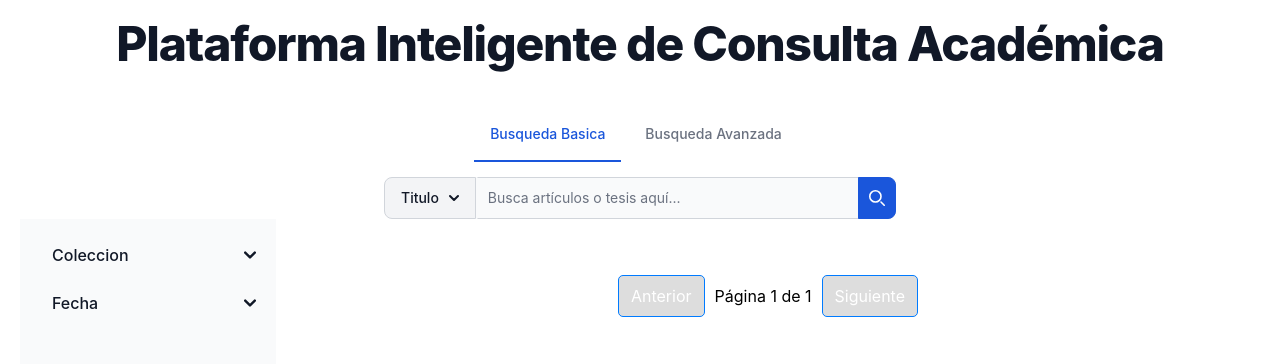
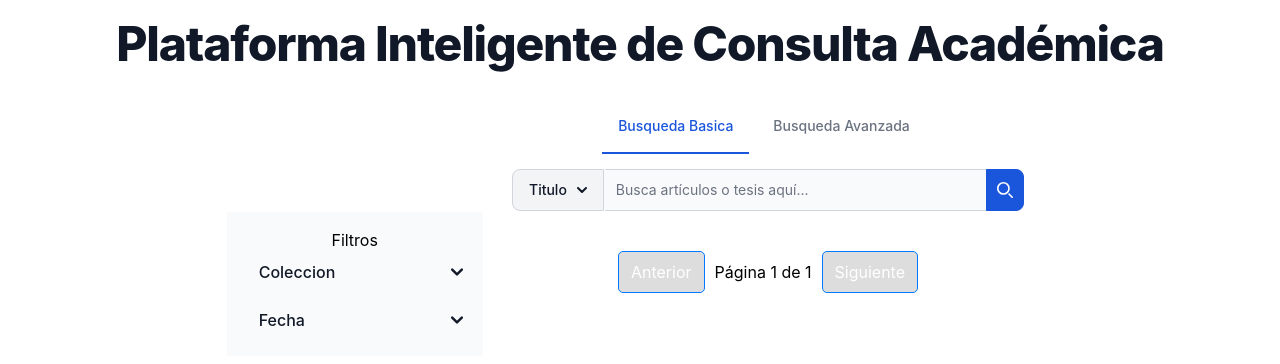
Before and after one commit to avillaq/RepositorioUnsa-Fronted, a React (Vite) app: page / in a window 1280 px wide. Shown: the top 364 px of the page. Built offline with nearby package versions, Linux system fonts and the light colour scheme.

Commit message:
Mejorar la disposición del componente Home al agregar clases de flexbox y ajustar el sidebar

```diff
--- a/src/components/Home.jsx
+++ b/src/components/Home.jsx
@@ -34,7 +34,7 @@ export const Home = () => {
 
   const handlePageChange = (newPage) => {
     setCurrentPage(newPage);
-    handleSearch(); // Realiza la busqueda en la nueva pagina
+    handleSearch();
   };
 
   const tabs = [
@@ -51,19 +51,16 @@ export const Home = () => {
   ];
 
   return (
-    <div className="home">
+    <div className="home flex justify-center flex-col items-center">
       <h1 className="mb-4 text-3xl font-extrabold leading-none tracking-tight text-gray-900 md:text-4xl lg:text-5xl">Plataforma Inteligente de Consulta Académica</h1>
-      <br />
 
-      <Tabs tabs={tabs} />
-
-      <div className="flex">
-
-         <aside id="sidebar-multi-level-sidebar" className="w-64 h-screen bg-gray-50 dark:bg-gray-800">
-          <div className="h-full px-3 py-4 overflow-y-auto">
+      <div className="flex lg:w-9/12	xl:w-8/12">
+        <aside id="sidebar-multi-level-sidebar" className="w-64 bg-gray-50 h-fit mt-32">
+          <div className="px-3 py-4 overflow-y-auto">
+            <h1>Filtros</h1>
             <ul className="space-y-2 font-medium">
               <li>
-                <button type="button" className="flex items-center w-full p-2 text-base text-gray-900 transition duration-75 rounded-lg group hover:bg-gray-100 dark:text-white dark:hover:bg-gray-700" aria-controls="dropdown1" data-collapse-toggle="dropdown1">
+                <button type="button" className="flex items-center w-full p-2 text-base text-gray-900 transition duration-75 rounded-lg group hover:bg-gray-100" aria-controls="dropdown1" data-collapse-toggle="dropdown1">
                   <span className="flex-1 ms-3 text-left rtl:text-right whitespace-nowrap">Coleccion</span>
                   <svg className="w-3 h-3" aria-hidden="true" xmlns="http://www.w3.org/2000/svg" fill="none" viewBox="0 0 10 6">
                     <path stroke="currentColor" strokeLinecap="round" strokeLinejoin="round" strokeWidth="2" d="m1 1 4 4 4-4" />
@@ -71,18 +68,18 @@ export const Home = () => {
                 </button>
                 <ul id="dropdown1" className="hidden py-2 space-y-2">
                   <li>
-                    <a href="#" className="flex items-center w-full p-2 text-gray-900 transition duration-75 rounded-lg pl-11 group hover:bg-gray-100 dark:text-white dark:hover:bg-gray-700">Products</a>
+                    <a href="#" className="flex items-center w-full p-2 text-gray-900 transition duration-75 rounded-lg pl-11 group hover:bg-gray-100">Products</a>
                   </li>
                   <li>
-                    <a href="#" className="flex items-center w-full p-2 text-gray-900 transition duration-75 rounded-lg pl-11 group hover:bg-gray-100 dark:text-white dark:hover:bg-gray-700">Billing</a>
+                    <a href="#" className="flex items-center w-full p-2 text-gray-900 transition duration-75 rounded-lg pl-11 group hover:bg-gray-100">Billing</a>
                   </li>
                   <li>
-                    <a href="#" className="flex items-center w-full p-2 text-gray-900 transition duration-75 rounded-lg pl-11 group hover:bg-gray-100 dark:text-white dark:hover:bg-gray-700">Invoice</a>
+                    <a href="#" className="flex items-center w-full p-2 text-gray-900 transition duration-75 rounded-lg pl-11 group hover:bg-gray-100">Invoice</a>
                   </li>
                 </ul>
               </li>
               <li>
-                <button type="button" className="flex items-center w-full p-2 text-base text-gray-900 transition duration-75 rounded-lg group hover:bg-gray-100 dark:text-white dark:hover:bg-gray-700" aria-controls="dropdown2" data-collapse-toggle="dropdown2">
+                <button type="button" className="flex items-center w-full p-2 text-base text-gray-900 transition duration-75 rounded-lg group hover:bg-gray-100" aria-controls="dropdown2" data-collapse-toggle="dropdown2">
                   <span className="flex-1 ms-3 text-left rtl:text-right whitespace-nowrap">Fecha</span>
                   <svg className="w-3 h-3" aria-hidden="true" xmlns="http://www.w3.org/2000/svg" fill="none" viewBox="0 0 10 6">
                     <path stroke="currentColor" strokeLinecap="round" strokeLinejoin="round" strokeWidth="2" d="m1 1 4 4 4-4" />
@@ -90,13 +87,13 @@ export const Home = () => {
                 </button>
                 <ul id="dropdown2" className="hidden py-2 space-y-2">
                   <li>
-                    <a href="#" className="flex items-center w-full p-2 text-gray-900 transition duration-75 rounded-lg pl-11 group hover:bg-gray-100 dark:text-white dark:hover:bg-gray-700">Products</a>
+                    <a href="#" className="flex items-center w-full p-2 text-gray-900 transition duration-75 rounded-lg pl-11 group hover:bg-gray-100">Products</a>
                   </li>
                   <li>
-                    <a href="#" className="flex items-center w-full p-2 text-gray-900 transition duration-75 rounded-lg pl-11 group hover:bg-gray-100 dark:text-white dark:hover:bg-gray-700">Billing</a>
+                    <a href="#" className="flex items-center w-full p-2 text-gray-900 transition duration-75 rounded-lg pl-11 group hover:bg-gray-100">Billing</a>
                   </li>
                   <li>
-                    <a href="#" className="flex items-center w-full p-2 text-gray-900 transition duration-75 rounded-lg pl-11 group hover:bg-gray-100 dark:text-white dark:hover:bg-gray-700">Invoice</a>
+                    <a href="#" className="flex items-center w-full p-2 text-gray-900 transition duration-75 rounded-lg pl-11 group hover:bg-gray-100">Invoice</a>
                   </li>
                 </ul>
               </li>
@@ -105,6 +102,8 @@ export const Home = () => {
         </aside>
 
         <div className="flex-1 p-4">
+          <Tabs tabs={tabs} />
+
           <Filters onFilterChange={handleFilterChange} />
           {loading && <p>Cargando resultados...</p>}
           {error && <p className="error">{error}</p>}
```
